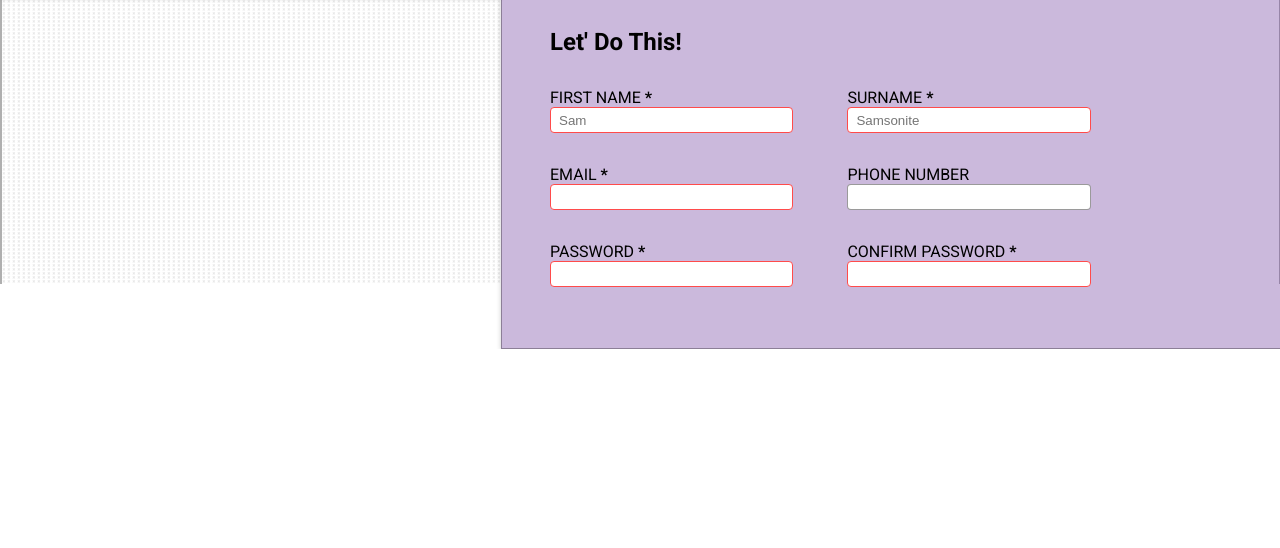
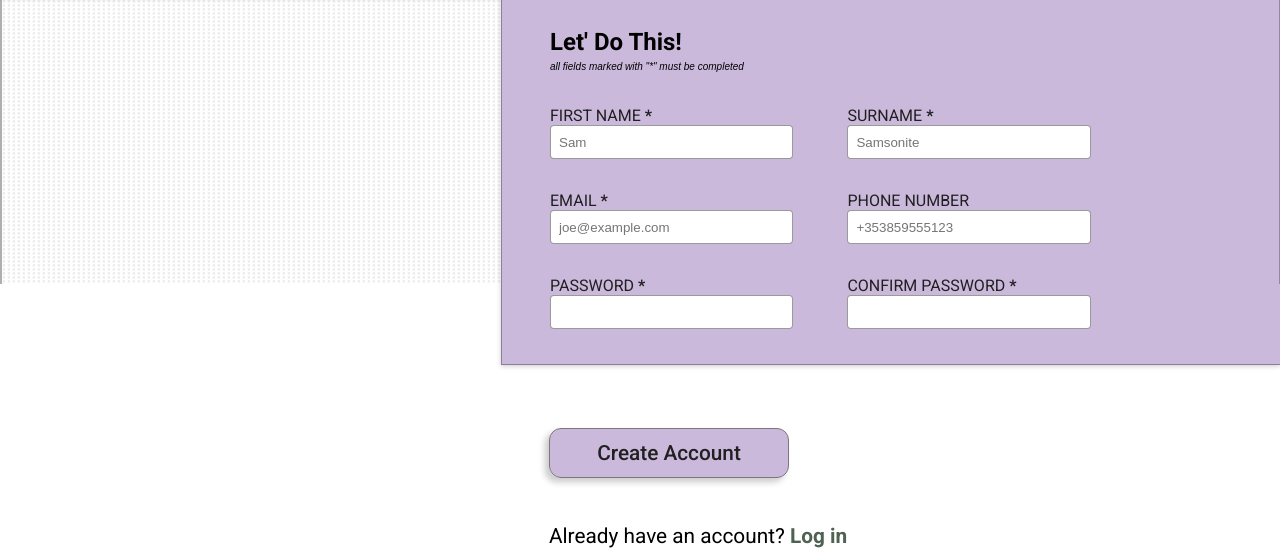
Before and after one commit to p-stevenson/TOP-sign-up-form, a website: page index.html in a window 1280 px wide. Shown: the part 516-1064 px from the top of the page. Before the commit the page ends 865 px from the top, so only its background shows below. Drawn offline with Linux system fonts and the light colour scheme.

Commit message:
Add client side form validation

```diff
--- a/index.html
+++ b/index.html
@@ -49,7 +49,8 @@
           <h1 class="title" id="form-title">Let' Do This!</h1>
           <fieldset>
             <legend class="visually-hidden">User Sign up Form</legend>
-            <form class="sign-up-form"action="#" method="get">
+            <p class="instructions"><em>all fields marked with "*" must be completed</em></p>
+            <form class="sign-up-form" id="signUpForm" action="#" method="get">
               <p class="column-1">
                 <label for="forename">
                   <span>FIRST NAME</span>
@@ -57,8 +58,7 @@
                     <span aria-label="required">*</span>
                   </strong>
                 </label>
-                <input type="text" name="forename" id="forename" required placeholder="Sam" pattern="[a-zA-Z0-9]+
-                ">
+                <input type="text" name="forename" id="forename" pattern="^([a-zA-Z][a-zA-Z]*){2,32}$" required placeholder="Sam">
               </p>
               <p>
                 <label for="surname">
@@ -67,7 +67,7 @@
                   <span aria-label="required">*</span>
                 </strong>
               </label>
-                <input type="text" name="surname" id="surname" required placeholder="Samsonite">
+                <input type="text" name="surname" id="surname" autocomplete="family-name" required placeholder="Samsonite" pattern="^([a-zA-Z][a-zA-Z]*){2,32}$">
               </p>
               <p>
                 <label for="email">
@@ -76,13 +76,13 @@
                     <span aria-label="Email">*</span>
                   </strong>
                 </label>
-                <input type="email" name="email" id="email" required>
+                <input type="email" name="email" id="email" required placeholder="joe@example.com">
               </p>
               <p>
                 <label for="phone-number">
                   <span>PHONE NUMBER</span>
                 </label>
-                <input type="tel" name="phone-number" id="phone-number">
+                <input type="tel" name="phone-number" id="phone-number" pattern="^((00|0|+)?353[1-9]{1}[0-9]{7,9})$" placeholder="+353859555123"
               </p>
               <p>
                 <label for="password">
@@ -91,7 +91,7 @@
                     <span aria-label="required">*</span>
                   </strong>
                 </label>
-                <input type="password" name="password" id="password" required>
+                <input type="password" name="password" id="password" required minlength="8" pattern="^(?=.*\d)(?=.*[a-z])(?=.*[A-Z])(?!.*\s).*$">
               </p>
               <p>
                 <label for="password-confirm">
@@ -100,11 +100,13 @@
                     <span aria-label="required">*</span>
                   </strong>
                 </label>
-                <input type="password" name="password-confirm" id="password-confirm" required>
+                <input type="password" name="password-confirm" id="password-confirm" required minlength="8" pattern="^(?=.*\d)(?=.*[a-z])(?=.*[A-Z])(?!.*\s).*$">
               </p>
             </form>
           </fieldset>
         </seciton>
+        <button type="submit" form="signUpForm">Create Account</button>
+        <p>Already have an account? <a href="#">Log in</a></p>
       </section>
     </div>
   </body>
--- a/script.js
+++ /dev/null
@@ -1,5 +0,0 @@
-const forename = document.querySelector("forename");
-
-forename.addEventListener("");
-
-TODO implement late validation on submit.
--- a/style.css
+++ b/style.css
@@ -108,10 +108,17 @@ p em {
   color: black;
 }
 
+p.instructions > em {
+  font-family: Arial, var(--system-ui);
+  font-size: 10px;
+  font-weight: 200;
+  padding: 0 0 0 3rem;
+}
+
 .form-container {
   position: absolute;
   width: 100%;
-  height: 22rem;
+  height: 23rem;
   top: 32rem;
   background-color: rgba(102, 51, 153, 0.342);
   box-shadow: 0em 0.1em 0.3em 0em rgba(0, 0, 0, 0.205);
@@ -146,38 +153,60 @@ fieldset {
 }
 
 label {
-  flex: 1 0 auto;
+  /* flex: 0 0 auto; */
   font-family: "Roboto", var(--system-ui);
+  color: rgb(32, 32, 32);
 }
 
 input {
   appearance: none;
   outline: none;
-}
-
-input[type="text"],
-input[type="email"],
-input[type="password"],
-input[type="tel"] {
   width: 100%;
-  height: 1.5rem;
+  height: 2rem;
   border: 1px solid rgba(0, 0, 0, 0.397);
   border-radius: 4px;
   padding: 0 0 0 0.5rem;
 }
 
-input[type="text"]:focus,
-input[type="email"]:focus,
-input[type="password"]:focus,
-input[type="tel"]:focus {
-  border: 1px solid rgb(75, 159, 255);
+input:focus {
+  border: 2px solid rgb(75, 159, 255);
 }
 
-input[type="text"]:invalid,
-input[type="email"]:invalid,
-input[type="password"]:invalid,
-input[type="tel"]:invalid {
-  border: 1px solid rgb(255, 75, 75);
+input:user-invalid {
+  border: 2px solid rgb(255, 75, 75);
+}
+
+button {
+  position: absolute;
+  top: 59rem;
+  margin: 0 0 0 3rem;
+  width: 15rem;
+  height: 50px;
+  border: 1px solid rgb(121, 121, 121);
+  border-radius: 12px;
+  font-family: "Roboto", var(--system-ui);
+  font-weight: 500;
+  font-size: 1.3rem;
+  color: rgb(32, 32, 32);
+  background-color: rgba(102, 51, 153, 0.342);
+  cursor: pointer;
+  box-shadow: -0.2em 0.2em 0.3em 0em rgba(0, 0, 0, 0.205);
+}
+
+button + p {
+  position: absolute;
+  top: 65rem;
+  margin: 0 0 0 3rem;
+  font-family: "Roboto", var(--system-ui);
+  font-size: 1.3rem;
+}
+
+a:link,
+a:visited,
+a:hover {
+  color: rgb(79, 97, 81);
+  text-decoration: none;
+  font-weight: bold;
 }
 
 .visually-hidden {
```
